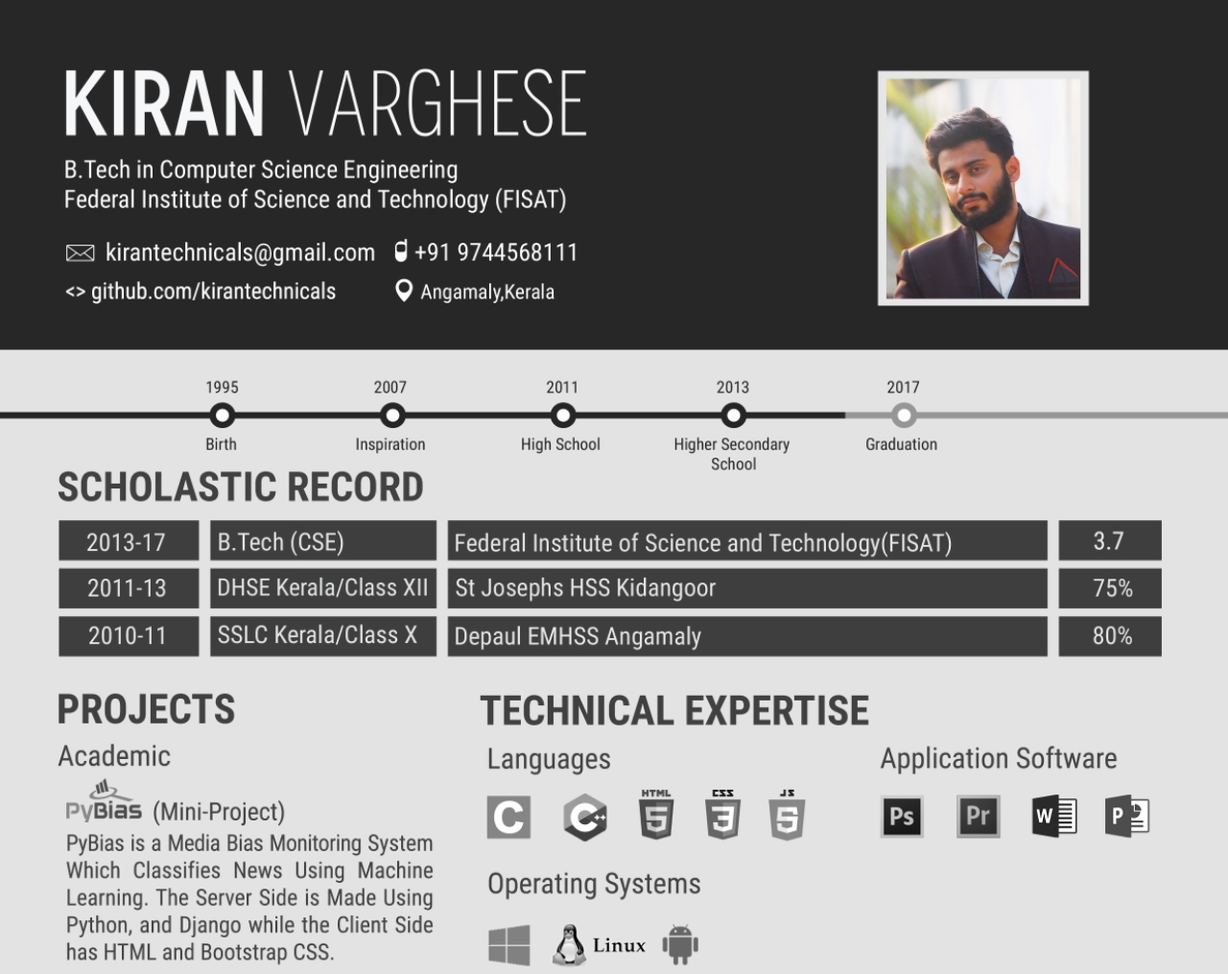
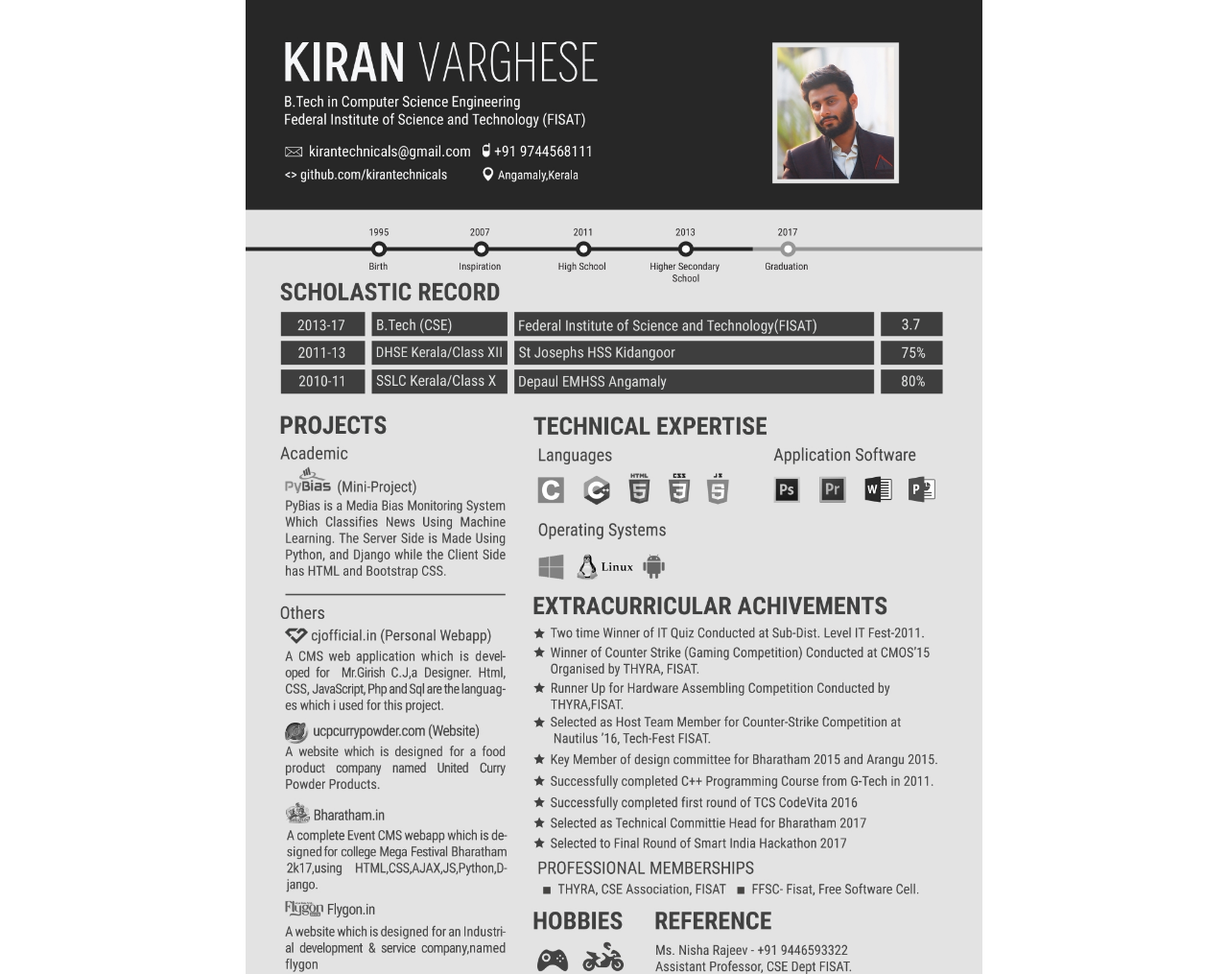
Before and after one commit to corescript/corescript.github.io, a plain HTML site: page index.html in a window 1280 px wide. Shown: the top 1015 px of the page at 96% size. Drawn offline with Linux system fonts and the light colour scheme.

Commit message:
size change

```diff
--- a/index.html
+++ b/index.html
@@ -9,7 +9,7 @@
 <body style="padding:0;margin:0;">
   <center>
 
-  <img src="resume.jpg" width="100%;">
+  <img src="resume.jpg" width="60%;">
 
 </center>
 </body>
```
